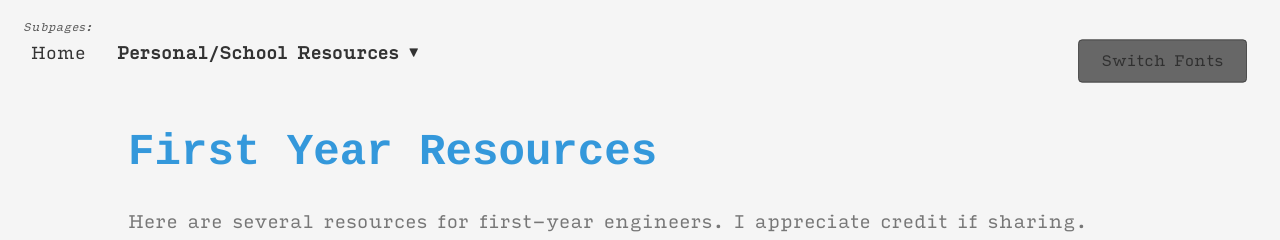
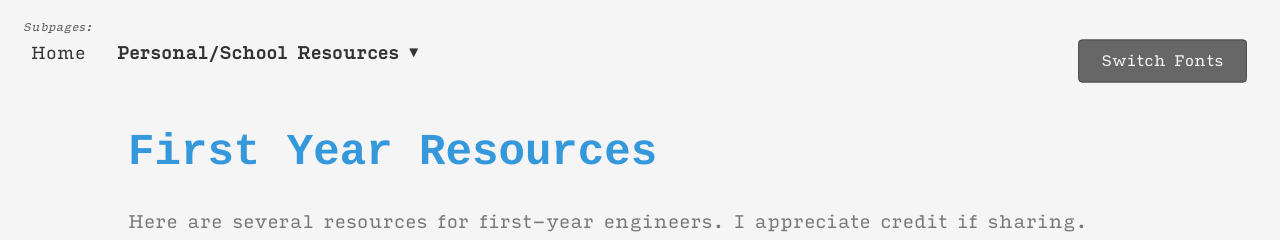
Before and after one commit to 71cj34/71cj34.github.io, a Jekyll site: the page firstyear/index.html, which Jekyll copies as it is, in a window 1280 px wide. Shown: the top 240 px of the page. Built offline with Jekyll 4.4.1, drawn with Linux system fonts in a browser that asks for light colours; some web fonts are replaced.

Commit message:
fix: incorrect hyperlink

```diff
--- a/firstyear/index.html
+++ b/firstyear/index.html
@@ -96,7 +96,7 @@
 
         <h3>Physics 1D03 Notes</h4>
         <p>
-          These are my class notes from <strong>PHYSICS 1D03</strong>, based on the slideshows instead of textbook. They are much less organized than the <a href="#linear-algebra">Linear Algebra Study Guide</a>,
+          These are my class notes from <strong>PHYSICS 1D03</strong>, based on the slideshows instead of textbook. They are much less organized than the <a href="#math">Linear Algebra Study Guide</a>,
           but may be useful.
         </p>
         <h4>Preview (PDF):</h4>
@@ -195,7 +195,7 @@
       <br><br><br><br>
       <br><br><br><br>
 
-      <button id="switch-fonts" style="opacity: 0.8; transform-origin: right; transform: scale(0.8); color: black; border-style: solid; border-width: 1px; border-color: black">Switch Fonts</button>
+      <button id="switch-fonts" style="opacity: 0.8; transform-origin: right; transform: scale(0.8); color: rgb(252, 252, 252); border-style: solid; border-width: 1px; border-color: black">Switch Fonts</button>
       <h2>Shameless Begging</h2>
       <p>You are under no obligation to read this, which is why it's under the END section. But hey, if you're here, I did some math.</p>
       <p>For the Linear Algebra Study Guide and the MATH 1ZB3 Study Guide alone (the latter of which I am still writing and may or may not be out by the time you are reading this), I give a conservative estimate that
```
